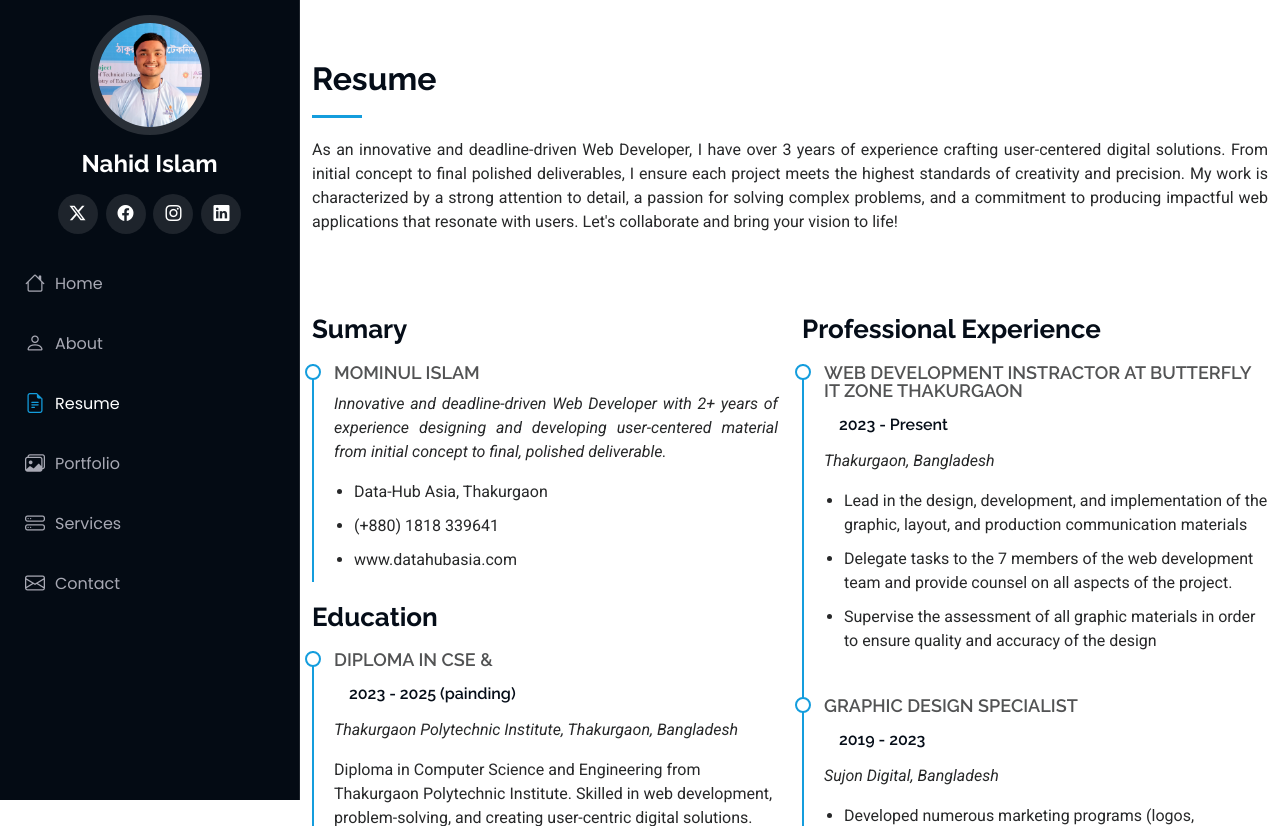
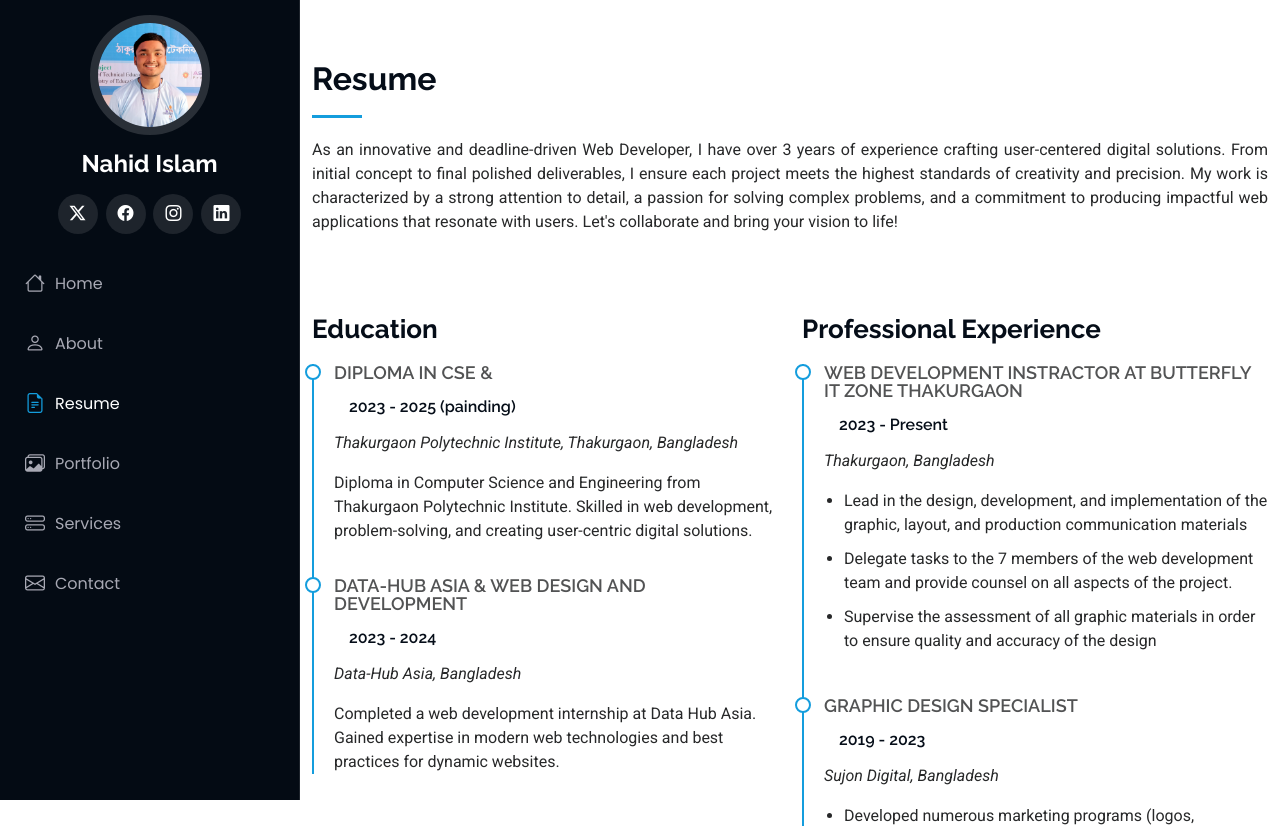
Before and after one commit to NahidIslamN/dev_nahid, a Django app: page /viewer/resume/ in a window 1280 px wide. Shown: the top 826 px of the page. Run offline with Django 5.2, Linux system fonts and the light colour scheme; some libraries are stand-ins or nearby versions.

Commit message:
Update resume.html

```diff
--- a/templates/public/resume.html
+++ b/templates/public/resume.html
@@ -24,17 +24,6 @@ My Resume
           <div class="row">
 
             <div class="col-lg-6" data-aos="fade-up" data-aos-delay="100">
-              <h3 class="resume-title">Sumary</h3>
-
-              <div class="resume-item pb-0">
-                <h4>Mominul Islam</h4>
-                <p style=" text-align: justify;"><em>Innovative and deadline-driven Web Developer with 2+ years of experience designing and developing user-centered  material from initial concept to final, polished deliverable.</em></p>
-                <ul>
-                  <li>Data-Hub Asia, Thakurgaon</li>
-                  <li>(+880) 1818 339641</li>
-                  <li>www.datahubasia.com</li>
-                </ul>
-              </div><!-- Edn Resume Item -->
 
               <h3 class="resume-title">Education</h3>
               <div class="resume-item">
```
